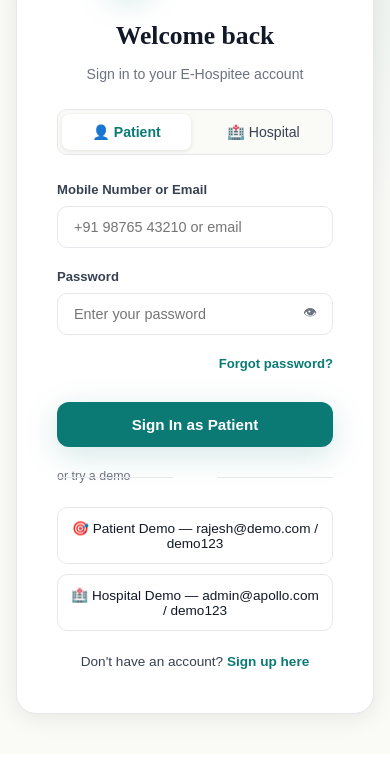
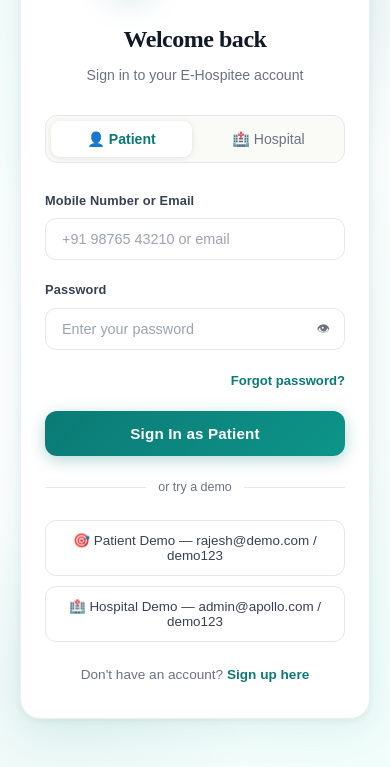
Before and after one commit to Gchandu4/E-Hospitee, a website: page ehospitee-login.html in a window 390 px wide. Shown: the part 173-940 px from the top of the page. Drawn offline with nearby package versions, Linux system fonts and the light colour scheme; a web font is replaced by a local one.

Commit message:
UI: modern auth pages - gradient bg card animation better inputs pw strength responsive

```diff
--- a/ehospitee-login.html
+++ b/ehospitee-login.html
@@ -10,40 +10,175 @@
 <link href="https://fonts.googleapis.com/css2?family=Playfair+Display:ital,wght@0,400;0,600;0,700;0,900;1,400;1,600&family=DM+Sans:wght@300;400;500;600&display=swap" rel="stylesheet"/>
 <link rel="stylesheet" href="ehospitee.css"/>
 <style>
-/* Loading state */
-.form-btn:disabled { opacity: 0.7; cursor: not-allowed; }
-.form-btn .btn-spinner { display: none; width: 16px; height: 16px; border: 2px solid rgba(255,255,255,0.4); border-top-color: white; border-radius: 50%; animation: spin 0.7s linear infinite; margin-right: 8px; }
-.form-btn.loading .btn-spinner { display: inline-block; }
+/* ── Loading state ── */
+.form-btn { display: flex; align-items: center; justify-content: center; gap: 8px; }
+.form-btn:disabled { opacity: 0.65; cursor: not-allowed; transform: none !important; }
+.btn-spinner { display: none; width: 17px; height: 17px; border: 2.5px solid rgba(255,255,255,0.35); border-top-color: white; border-radius: 50%; animation: spin 0.65s linear infinite; flex-shrink: 0; }
+.form-btn.loading .btn-spinner { display: block; }
 @keyframes spin { to { transform: rotate(360deg); } }
 
-/* Field error state */
-.form-control.error { border-color: #EF4444 !important; }
-.field-error { font-size: .75rem; color: #EF4444; margin-top: 4px; display: none; }
+/* ── Field errors ── */
+.form-control.error { border-color: #EF4444 !important; background: #FFF5F5; }
+.form-control.error:focus { box-shadow: 0 0 0 3px rgba(239,68,68,.12) !important; }
+.field-error { font-size: .74rem; color: #EF4444; margin-top: 5px; display: none; font-weight: 500; }
 .field-error.show { display: block; }
 
-/* Password toggle */
+/* ── Password toggle ── */
 .pw-wrap { position: relative; }
-.pw-wrap .form-control { padding-right: 44px; }
-.pw-toggle { position: absolute; right: 12px; top: 50%; transform: translateY(-50%); background: none; border: none; cursor: pointer; color: var(--ink-light); font-size: .85rem; padding: 4px; }
+.pw-wrap .form-control { padding-right: 46px; }
+.pw-toggle {
+  position: absolute; right: 13px; top: 50%; transform: translateY(-50%);
+  background: none; border: none; cursor: pointer; color: var(--ink-light);
+  font-size: .82rem; padding: 4px 2px; line-height: 1; transition: color .2s;
+}
 .pw-toggle:hover { color: var(--teal); }
 
-/* Auth page base */
-.auth-wrap { min-height: 100vh; display: flex; align-items: center; justify-content: center; padding: 80px 16px 40px; background: var(--cream); }
-.auth-card { background: white; border-radius: 20px; padding: 40px; width: 100%; max-width: 460px; box-shadow: 0 4px 24px rgba(0,0,0,.08); }
-.auth-logo { display: flex; align-items: center; gap: 10px; margin-bottom: 24px; }
-.auth-title { font-family: 'Playfair Display', serif; font-size: 1.6rem; font-weight: 700; color: var(--ink); margin-bottom: 6px; }
-.auth-sub { font-size: .88rem; color: var(--ink-light); margin-bottom: 24px; }
-.auth-tabs { display: flex; gap: 8px; margin-bottom: 24px; background: var(--cream); border-radius: 10px; padding: 4px; }
-.auth-tab { flex: 1; padding: 10px; border: none; background: none; border-radius: 8px; font-size: .88rem; font-weight: 500; color: var(--ink-mid); cursor: pointer; transition: all .2s; }
-.auth-tab.active { background: white; color: var(--teal); font-weight: 600; box-shadow: 0 1px 4px rgba(0,0,0,.1); }
-.auth-divider { text-align: center; font-size: .78rem; color: var(--ink-light); margin: 20px 0; position: relative; }
-.auth-divider::before, .auth-divider::after { content: ''; position: absolute; top: 50%; width: 42%; height: 1px; background: var(--border); }
-.auth-divider::before { left: 0; } .auth-divider::after { right: 0; }
-.auth-switch { text-align: center; font-size: .85rem; color: var(--ink-mid); margin-top: 20px; }
+/* ── Auth page layout ── */
+.auth-wrap {
+  min-height: 100vh;
+  display: flex; align-items: center; justify-content: center;
+  padding: 88px 20px 48px;
+  background: linear-gradient(145deg, #f0fdfa 0%, #ffffff 45%, #f0fdfa 100%);
+  position: relative; overflow: hidden;
+}
+.auth-wrap::before {
+  content: ''; position: absolute;
+  top: -180px; right: -180px;
+  width: 520px; height: 520px; border-radius: 50%;
+  background: radial-gradient(circle, rgba(11,122,117,.09), transparent 70%);
+  pointer-events: none;
+}
+.auth-wrap::after {
+  content: ''; position: absolute;
+  bottom: -120px; left: -120px;
+  width: 380px; height: 380px; border-radius: 50%;
+  background: radial-gradient(circle, rgba(11,122,117,.06), transparent 70%);
+  pointer-events: none;
+}
+
+/* ── Auth card ── */
+.auth-card {
+  background: #ffffff;
+  border-radius: 24px;
+  box-shadow: 0 8px 40px rgba(11,122,117,.10), 0 2px 8px rgba(0,0,0,.06);
+  border: 1px solid rgba(11,122,117,.1);
+  padding: 44px 48px;
+  width: 100%; max-width: 480px;
+  position: relative; z-index: 1;
+  animation: cardIn .4s ease both;
+}
+@keyframes cardIn { from { opacity:0; transform: translateY(16px); } to { opacity:1; transform: translateY(0); } }
+
+/* ── Auth logo ── */
+.auth-logo { display: flex; align-items: center; gap: 10px; margin-bottom: 28px; }
+
+/* ── Auth title ── */
+.auth-title {
+  font-family: 'Playfair Display', serif;
+  font-size: 1.75rem; font-weight: 800;
+  color: var(--ink); margin-bottom: 6px; letter-spacing: -.02em;
+}
+.auth-sub { font-size: .88rem; color: var(--ink-light); margin-bottom: 28px; line-height: 1.6; }
+
+/* ── Tabs ── */
+.auth-tabs {
+  display: flex; gap: 6px; margin-bottom: 28px;
+  background: var(--cream); border-radius: 12px; padding: 5px;
+  border: 1px solid var(--border);
+}
+.auth-tab {
+  flex: 1; padding: 10px 12px; border: none; background: none;
+  border-radius: 9px; font-size: .88rem; font-weight: 500;
+  color: var(--ink-light); cursor: pointer; transition: all .22s;
+  font-family: 'DM Sans', sans-serif;
+}
+.auth-tab.active {
+  background: white; color: var(--teal); font-weight: 700;
+  box-shadow: 0 1px 6px rgba(0,0,0,.1);
+}
+.auth-tab:not(.active):hover { color: var(--ink); background: rgba(255,255,255,.6); }
+
+/* ── Form controls ── */
+.form-group { margin-bottom: 20px; }
+.form-label {
+  display: block; font-size: .8rem; font-weight: 600;
+  color: var(--ink-mid); margin-bottom: 7px; letter-spacing: .01em;
+}
+.form-control {
+  width: 100%; padding: 12px 16px;
+  border: 1.5px solid var(--border); border-radius: 11px;
+  font-family: 'DM Sans', sans-serif; font-size: .9rem;
+  color: var(--ink); background: var(--white); outline: none;
+  transition: border-color .2s, box-shadow .2s, background .2s;
+  box-sizing: border-box;
+}
+.form-control::placeholder { color: #9CA3AF; }
+.form-control:hover:not(:focus) { border-color: #C4C9D4; }
+.form-control:focus {
+  border-color: var(--teal);
+  box-shadow: 0 0 0 3.5px rgba(11,122,117,.1);
+  background: #fafffe;
+}
+select.form-control { cursor: pointer; }
+
+/* ── Form row ── */
+.form-row { display: grid; grid-template-columns: 1fr 1fr; gap: 14px; }
+
+/* ── Submit button ── */
+.form-btn {
+  width: 100%; padding: 14px 20px; border-radius: 12px;
+  background: linear-gradient(135deg, var(--teal), var(--teal-mid));
+  color: white; border: none;
+  font-family: 'DM Sans', sans-serif; font-size: .95rem; font-weight: 700;
+  cursor: pointer; letter-spacing: .01em;
+  box-shadow: 0 4px 16px rgba(11,122,117,.3);
+  transition: all .25s; margin-top: 6px;
+}
+.form-btn:hover:not(:disabled) {
+  background: linear-gradient(135deg, var(--teal-dark), var(--teal));
+  transform: translateY(-2px);
+  box-shadow: 0 8px 24px rgba(11,122,117,.38);
+}
+.form-btn:active:not(:disabled) { transform: translateY(0); }
+
+/* ── Divider ── */
+.auth-divider {
+  display: flex; align-items: center; gap: 12px;
+  margin: 22px 0; color: var(--ink-light); font-size: .78rem; font-weight: 500;
+}
+.auth-divider::before, .auth-divider::after { content: ''; flex: 1; height: 1px; background: var(--border); }
+
+/* ── Demo buttons ── */
+.btn-secondary {
+  display: flex; align-items: center; justify-content: center; gap: 8px;
+  width: 100%; padding: 11px 16px;
+  border: 1.5px solid var(--border); border-radius: 11px;
+  background: white; color: var(--ink-mid);
+  font-family: 'DM Sans', sans-serif; font-size: .84rem; font-weight: 500;
+  cursor: pointer; transition: all .22s;
+}
+.btn-secondary:hover {
+  border-color: var(--teal); color: var(--teal);
+  background: var(--teal-pale); transform: translateY(-1px);
+}
+
+/* ── Switch link ── */
+.auth-switch { text-align: center; margin-top: 22px; font-size: .85rem; color: var(--ink-light); }
 .auth-switch a { color: var(--teal); font-weight: 600; text-decoration: none; }
 .auth-switch a:hover { text-decoration: underline; }
-.btn-secondary { display: flex; align-items: center; gap: 8px; padding: 10px 20px; border: 1.5px solid var(--border); border-radius: 10px; background: white; color: var(--ink); font-size: .85rem; font-weight: 500; cursor: pointer; transition: all .2s; }
-.btn-secondary:hover { border-color: var(--teal); color: var(--teal); }
+
+/* ── Forgot password ── */
+.forgot-link {
+  font-size: .82rem; color: var(--teal); font-weight: 600;
+  text-decoration: none; transition: opacity .2s;
+}
+.forgot-link:hover { opacity: .75; text-decoration: underline; }
+
+/* ── Responsive ── */
+@media (max-width: 520px) {
+  .auth-card { padding: 32px 24px; border-radius: 20px; }
+  .auth-title { font-size: 1.5rem; }
+}
 </style>
 </head>
 <body id="page-login">
```
